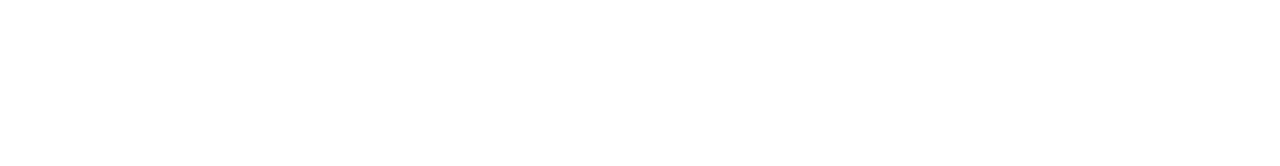
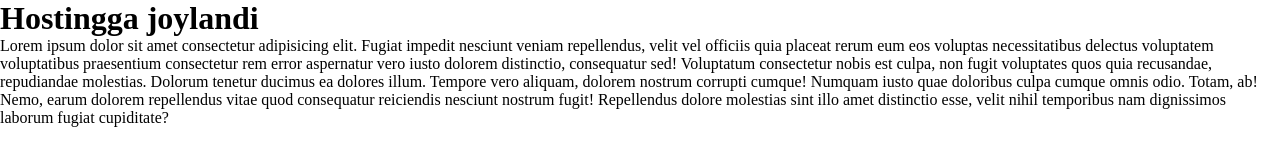
Before and after one commit to rishtansoft/fn17-4-dars, a plain HTML site: page index.html in a window 1280 px wide. Drawn offline with Linux system fonts and the light colour scheme.

Commit message:
index html ga ozgarish kiritildi

```diff
--- a/index.html
+++ b/index.html
@@ -7,19 +7,9 @@
      <title>Document</title>
 </head>
 <body>
-     <header>
-          <div class="logo"></div>
-          <nav>
-               <ul>
-                    <li><a href="#"></a></li>
-                    <li><a href="#"></a></li>
-                    <li><a href="#"></a></li>
-                    <li><a href="#"></a></li>
-                    <li><a href="#"></a></li>
-               </ul>
-          </nav>
-     </header>
-     <main></main>
-     <footer></footer>
+     <h1>Hostingga joylandi</h1>
+     <p>
+          Lorem ipsum dolor sit amet consectetur adipisicing elit. Fugiat impedit nesciunt veniam repellendus, velit vel officiis quia placeat rerum eum eos voluptas necessitatibus delectus voluptatem voluptatibus praesentium consectetur rem error aspernatur vero iusto dolorem distinctio, consequatur sed! Voluptatum consectetur nobis est culpa, non fugit voluptates quos quia recusandae, repudiandae molestias. Dolorum tenetur ducimus ea dolores illum. Tempore vero aliquam, dolorem nostrum corrupti cumque! Numquam iusto quae doloribus culpa cumque omnis odio. Totam, ab! Nemo, earum dolorem repellendus vitae quod consequatur reiciendis nesciunt nostrum fugit! Repellendus dolore molestias sint illo amet distinctio esse, velit nihil temporibus nam dignissimos laborum fugiat cupiditate?
+     </p>
 </body>
 </html>
```
